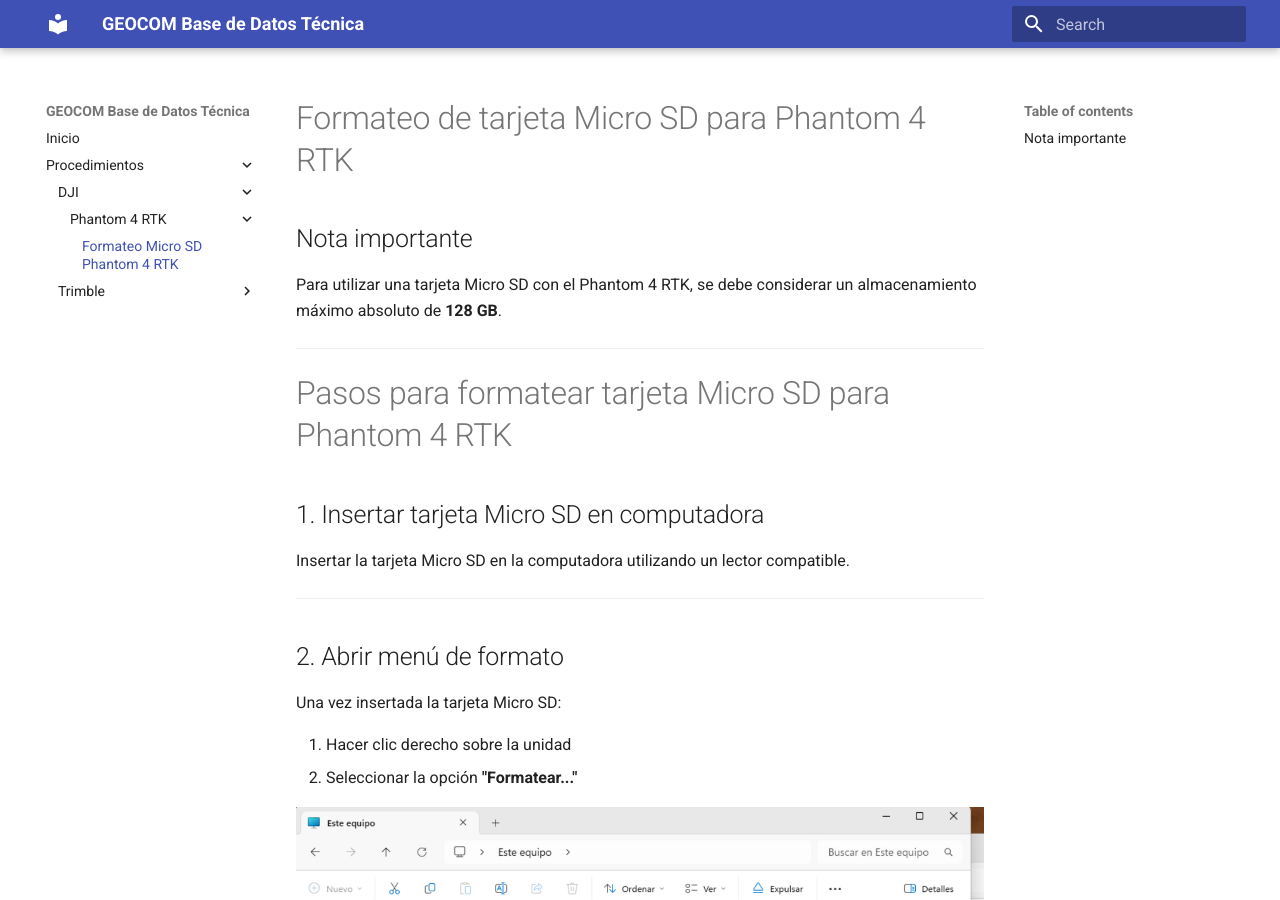
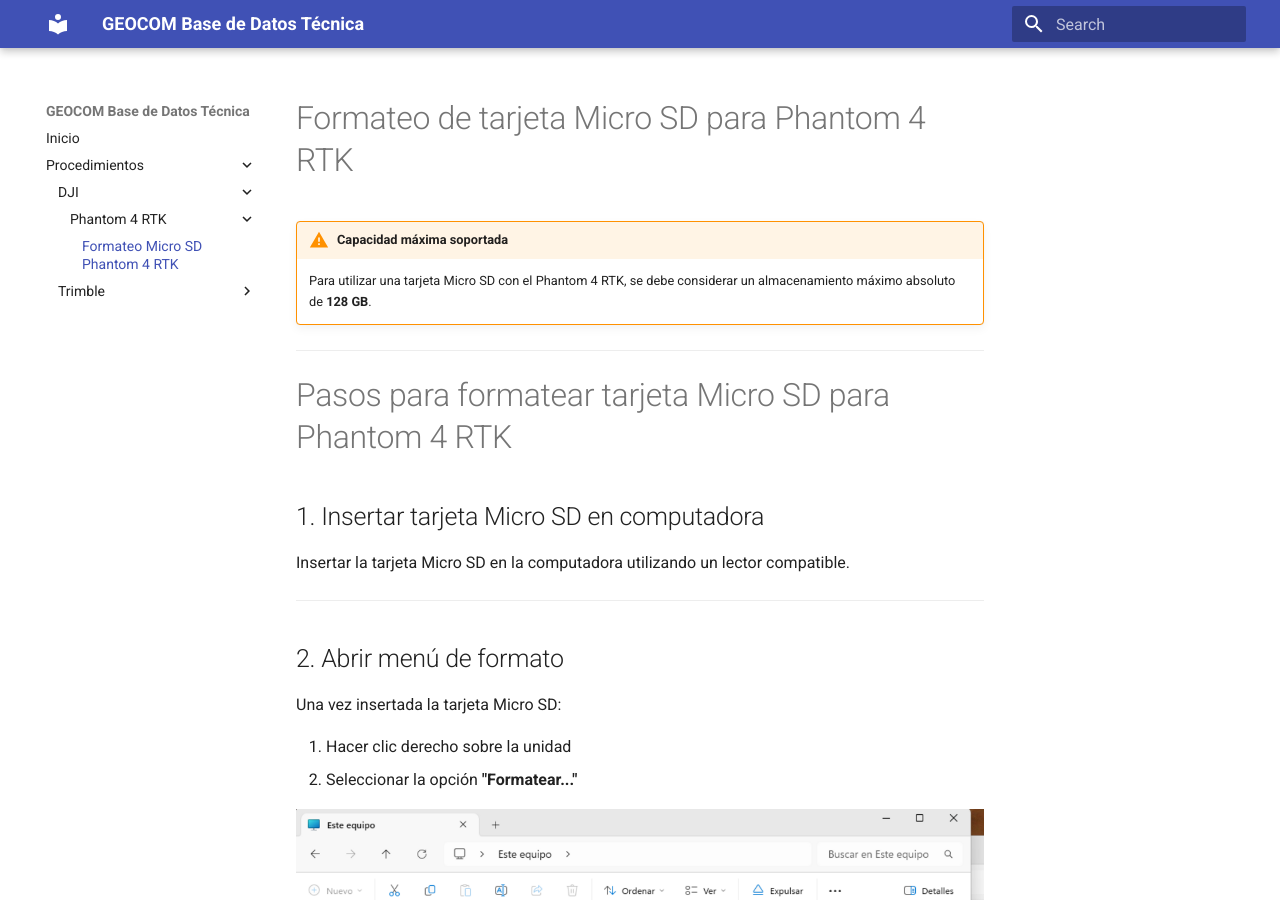
Before and after one commit to schweineorgel/geocom-kb, an MkDocs documentation site: the page built from docs/procedimientos/dji/phantom-4-rtk/phantom4rtk-microsd-format.md, in a window 1280 px wide and 900 px high. Built offline with MkDocs 1.6.1 and Material for MkDocs 9.7.7, drawn with Linux system fonts in a browser that asks for light colours.

Commit message:
fix formatting

```diff
--- a/docs/procedimientos/dji/phantom-4-rtk/phantom4rtk-microsd-format.md
+++ b/docs/procedimientos/dji/phantom-4-rtk/phantom4rtk-microsd-format.md
@@ -1,8 +1,8 @@
 # Formateo de tarjeta Micro SD para Phantom 4 RTK
 
-## Nota importante
+!!! warning "Capacidad máxima soportada"
 
-Para utilizar una tarjeta Micro SD con el Phantom 4 RTK, se debe considerar un almacenamiento máximo absoluto de **128 GB**.
+    Para utilizar una tarjeta Micro SD con el Phantom 4 RTK, se debe considerar un almacenamiento máximo absoluto de **128 GB**.
 
 ---
 
```
Also changed, not shown: docs/index.md (+12 -1 lines).
